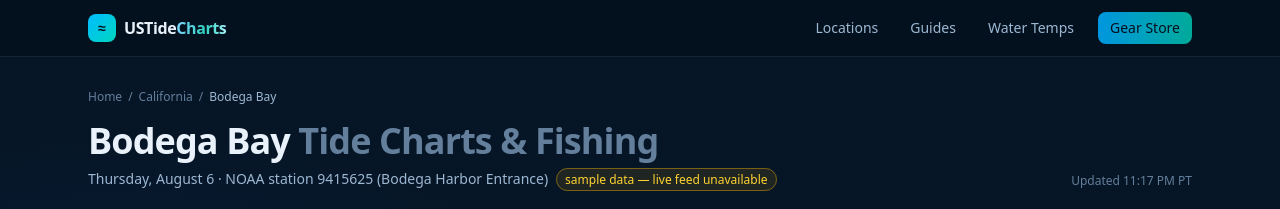
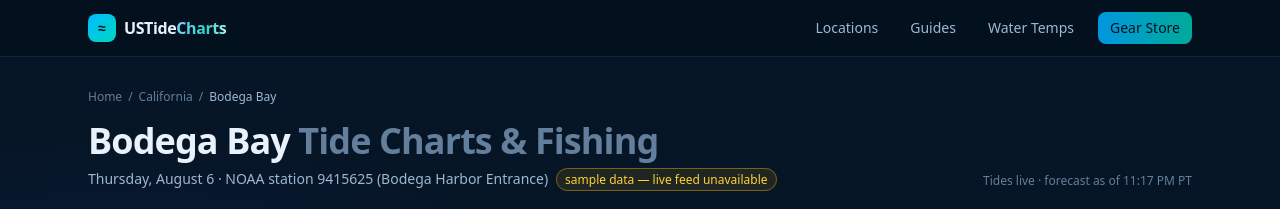
Before and after one commit to 2dles/tidecharts, a Next.js app: page /california/bodega-bay in a window 1280 px wide. Shown: the top 209 px of the page. Built offline with nearby package versions, Linux system fonts and the light colour scheme; no server answers.

Commit message:
Clarify updated timestamp - tides are live

```diff
--- a/src/app/(site)/[state]/[slug]/page.tsx
+++ b/src/app/(site)/[state]/[slug]/page.tsx
@@ -326,7 +326,12 @@ export default async function LocationPage({
             )}
           </p>
         </div>
-        <p className="text-xs text-ink-faint">Updated {fmtTime(data.fetchedAt)} {tzAbbrev(tz)}</p>
+        <p
+          className="text-xs text-ink-faint"
+          title="When this page last pulled fresh weather data. NOAA tide predictions are computed years in advance, and the tide clock, countdowns, and now-line update live in your browser regardless of this time."
+        >
+          Tides live · forecast as of {fmtTime(data.fetchedAt)} {tzAbbrev(tz)}
+        </p>
       </header>
 
       {/* TIDE CHART — the centerpiece, first thing on the page */}
```
